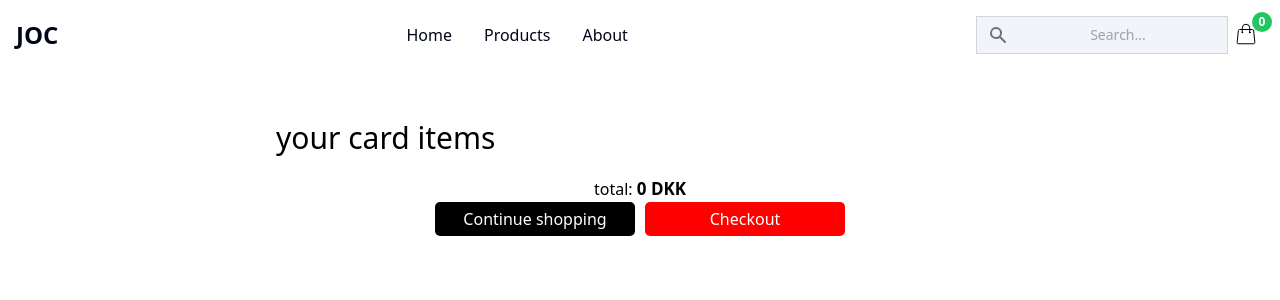
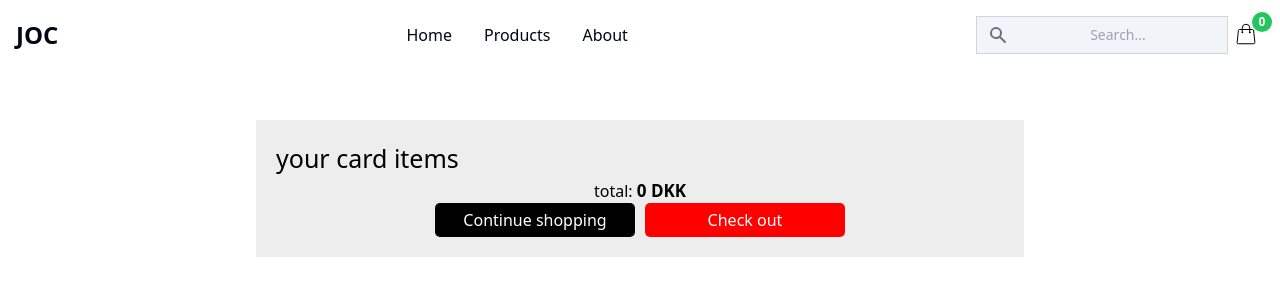
Before and after one commit to TheSpahThatSpies/smykkewebshop, a React (Create React App) app in the folder frontend/: page /cart in a window 1280 px wide. Shown: the top 300 px of the page. Built offline with nearby package versions, Linux system fonts and the light colour scheme.

Commit message:
cart changes

```diff
--- a/frontend/src/components/Cart/Cart.js
+++ b/frontend/src/components/Cart/Cart.js
@@ -15,7 +15,7 @@ export default function Card() {
     <>
 
         <div className={styling.container}>
-          <h1 className='text-3xl'>your card items</h1>
+          <h1 className={styling.overskrift}>your card items</h1>
           <ul class=" divide-y divide-gray-200 dark:divide-gray-700">
             <li className='listtt'>
               {PRODUCTS.map((product) => {
@@ -30,9 +30,8 @@ export default function Card() {
             <Link to={"/"}>
               <button className={styling.continue}>Continue shopping</button>
             </Link>
-            <button className={styling.checkOut}>Checkout</button>
+            <button className={styling.checkOut}>Check out</button>
           </div>
-
         </div>
 
     </>
--- a/frontend/src/components/Cart/Cart.module.css
+++ b/frontend/src/components/Cart/Cart.module.css
@@ -1,6 +1,8 @@
 .container {
     width: 60%;
     margin: 50px auto;
+    padding: 20px;
+    background: #00000012;
 }
 
 .continue {
@@ -28,3 +30,7 @@
     font-weight: bold;
     font-size: 17px;
 }
+
+.overskrift {
+    margin: 0px;
+}
--- a/frontend/src/components/Cart/CartItem.module.css
+++ b/frontend/src/components/Cart/CartItem.module.css
@@ -1,16 +1,18 @@
 
 .productContainer {
-    width: 100%;
-    background: #0000000d;
+    width: 90%;
+    background: #ffffff;
+    justify-content: space-evenly;
+    align-items: center;
+    display: flex;
     text-align: center;
     padding: 20px 0px;
-    margin: 20px 0px;
+    margin: 20px auto;
     border-radius: 10px;
 }
 
 .img {
-    width: 200px;
-    margin: auto;
+    width: 50px;
 }
 
 
@@ -31,14 +33,6 @@
     transition: 0.3s;
 }
 
-.name {
-    margin-bottom: 5px;
-    margin-top: 5px;
-}
-
-.price {
-    margin-bottom: 5px;
-}
 
 
 
```
